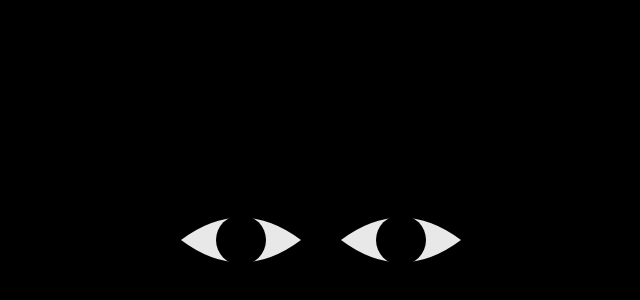
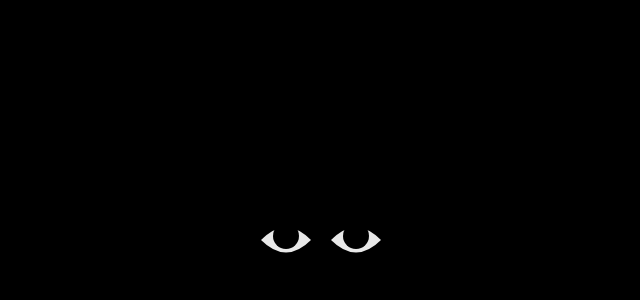
Before and after one commit to artis101/eyes, a plain HTML site: page index.html in a window 1280 px wide. Shown: the part 160-460 px from the top of the page, without its empty margins (319-959 px from the left). Drawn offline with Linux system fonts and the light colour scheme.

Commit message:
perfecteyes

```diff
--- a/index.html
+++ b/index.html
@@ -37,11 +37,12 @@
       let mouseY = canvas.height / 2;
 
       // Eye parameters
-      const eyeWidth = 60;
-      const eyeHeight = 45; // Increased from 30 to make the center taller
-      const eyeSpacing = 80;
-      const pupilRadius = 25;
+      const eyeWidth = 25;
+      const eyeHeight = 25;
+      const eyeSpacing = 35;
+      const pupilRadius = 13;
       const irisRadius = 8;
+      const pupilYOffset = -4; // Negative value moves pupils up, positive moves down
 
       // Track mouse movement
       canvas.addEventListener("mousemove", (e) => {
@@ -53,7 +54,9 @@
         // Calculate angle from screen center to mouse (for dead zone)
         const dxFromCenter = mouseX - screenCenterX;
         const dyFromCenter = mouseY - screenCenterY;
-        const distanceFromCenter = Math.sqrt(dxFromCenter * dxFromCenter + dyFromCenter * dyFromCenter);
+        const distanceFromCenter = Math.sqrt(
+          dxFromCenter * dxFromCenter + dyFromCenter * dyFromCenter
+        );
 
         // Calculate angle from individual eye to mouse (for pupil direction)
         const dx = mouseX - centerX;
@@ -65,13 +68,16 @@
         const maxOffset = 15;
 
         let pupilX = centerX;
-        let pupilY = centerY;
+        let pupilY = centerY + pupilYOffset;
 
         if (distanceFromCenter > deadZoneRadius) {
           // Only move pupils if mouse is outside dead zone
-          const adjustedDistance = Math.min((distanceFromCenter - deadZoneRadius) / 20, maxOffset);
+          const adjustedDistance = Math.min(
+            (distanceFromCenter - deadZoneRadius) / 20,
+            maxOffset
+          );
           pupilX = centerX + Math.cos(angle) * adjustedDistance;
-          pupilY = centerY + Math.sin(angle) * adjustedDistance;
+          pupilY = centerY + pupilYOffset + Math.sin(angle) * adjustedDistance;
         }
 
         // Draw eyeball (white part) with sharp wedge shape
```
